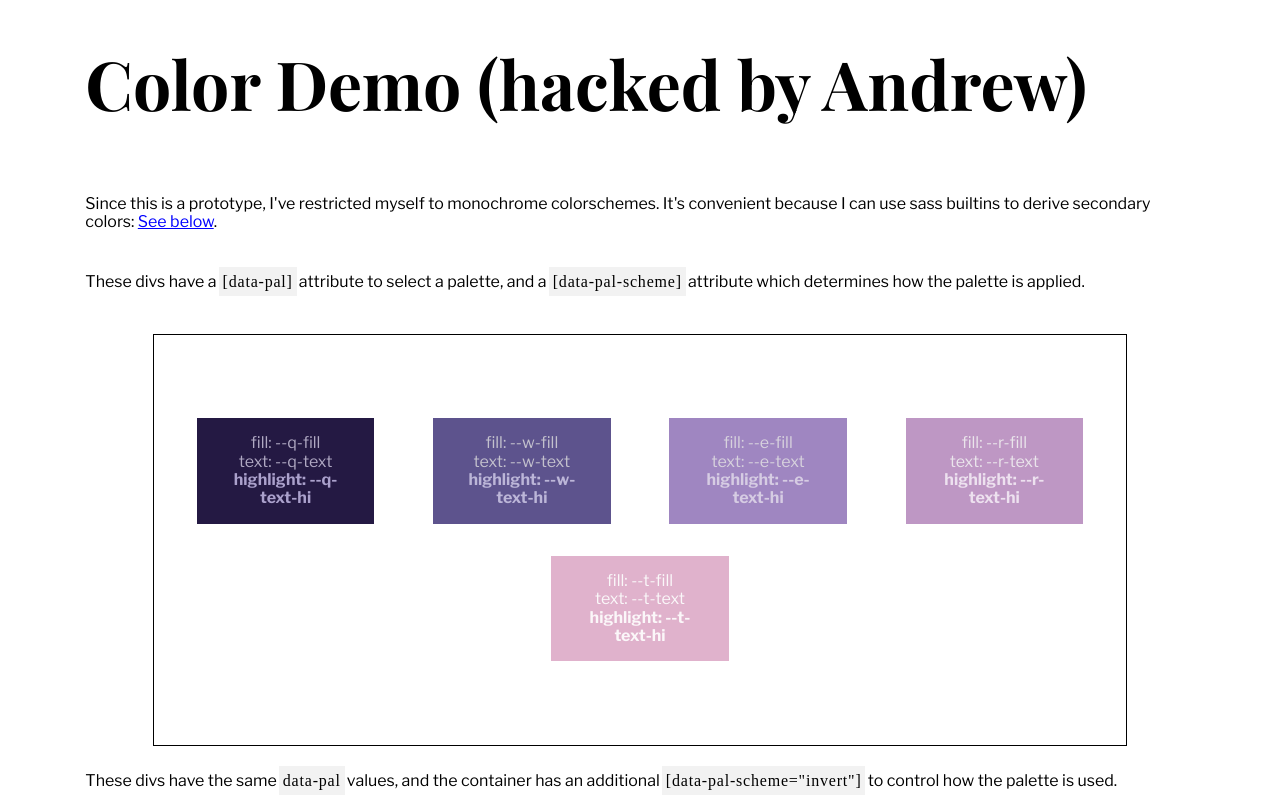
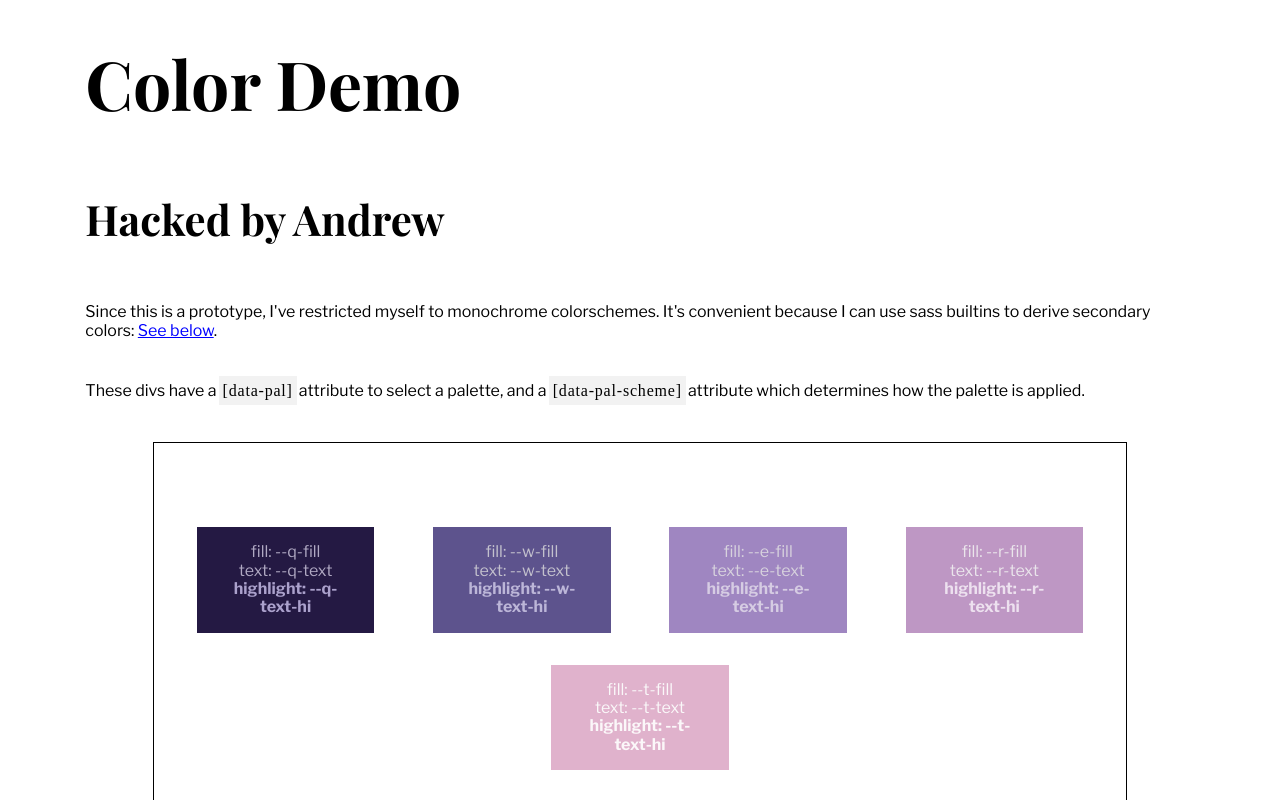
Before and after one commit to arthropodSeven/itcss, a Next.js app: page /color in a window 1280 px wide. Shown: the top 800 px of the page. Built offline with nearby package versions, Linux system fonts and the light colour scheme; a web font is replaced by a local one.

Commit message:
move the heading

```diff
--- a/pages/color.js
+++ b/pages/color.js
@@ -9,7 +9,8 @@ const ColorPage = () => (
       <link rel="icon" href="favicon.ico" />
     </Head>
 
-    <h1>{'Color Demo (hacked by Andrew)'}</h1>
+    <h1>{'Color Demo'}</h1>
+    <h2>{'Hacked by Andrew'}</h2>
 
     <p>
       {"Since this is a prototype, I've restricted myself to monochrome "}
@@ -39,9 +40,10 @@ const ColorPage = () => (
     <p>
       {'These divs have the same'}
       <code>{'data-pal'}</code>
-      {'values, and the container has an additional'}
+      {'values, and the container has'}
       <code>{'[data-pal-scheme="invert"]'}</code>
-      {'to control how the palette is used.'}
+      {"\u2014the palette is the same, but the scheme by which it's "}
+      {'applied is different.'}
     </p>
 
     <section className="color-demo" data-pal-scheme="invert">
```
